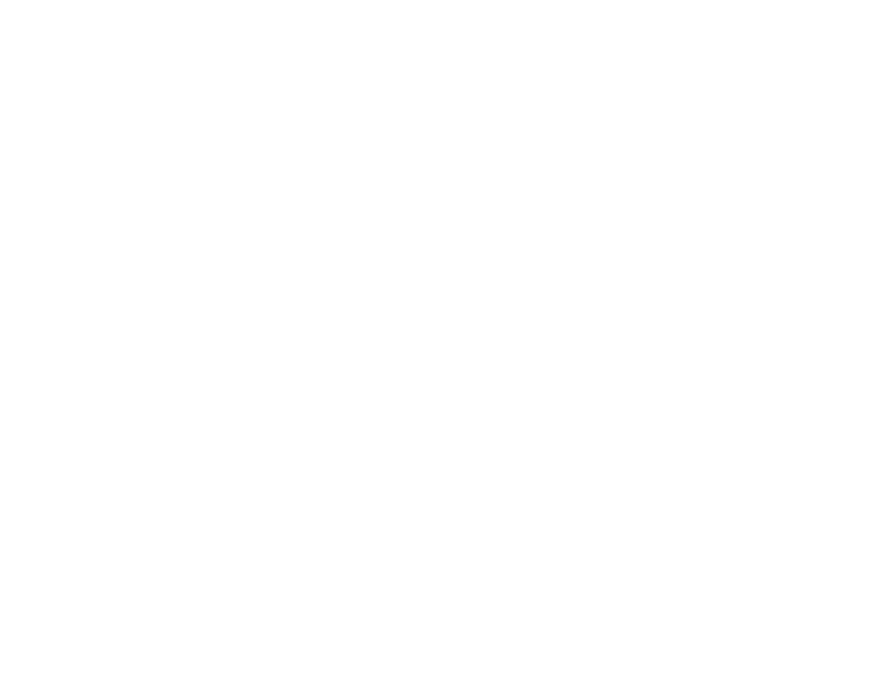
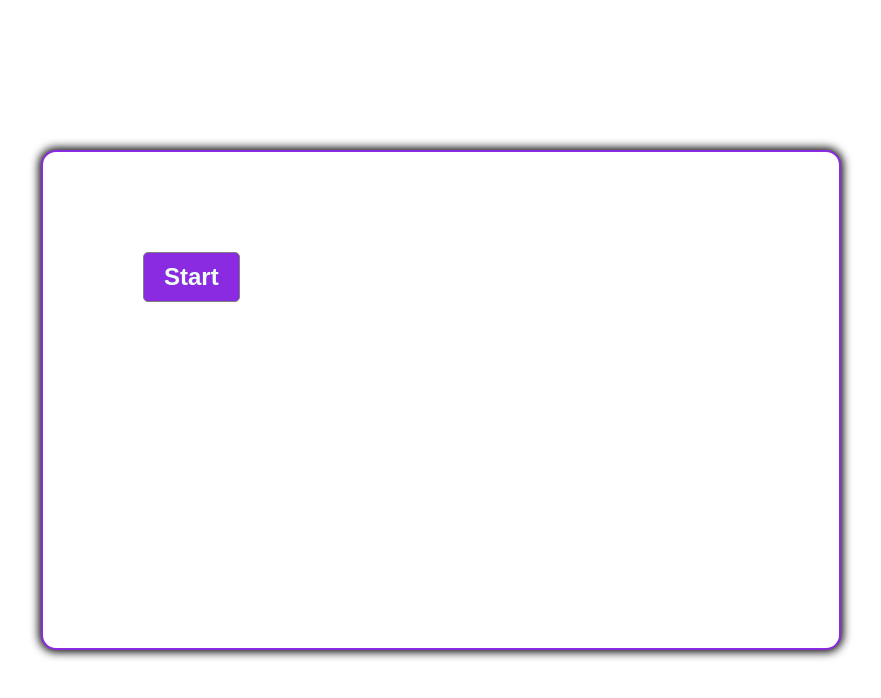
Before and after one commit to bspur11/quiz-game, a plain HTML site: page index.html in a window 1280 px wide. Shown: the whole page, without its empty margins (199-1080 px from the left). Drawn offline with Linux system fonts and the light colour scheme.

Commit message:
start javaS

```diff
--- a/assets/js/script.js
+++ b/assets/js/script.js
@@ -1,4 +1,36 @@
+const startButton = document.getElementById('start-btn');
+const questionContainerElement = document.getElementById('question-container');
+
+startButton.addEventListener('click', startGame);
+
+
+function startGame() {
+  console.log('Started');
+  startButton.classList.add('hide');
+}
+
+function setNextQuestion() {
+
+}
+
+function selectAnswer() {
+
+}
+
+
+
+
+
+
+
+
+
+
+
+
+
 // TODO: Create an array with five question objects
+
 var questions = [
 
   {
--- /dev/null
+++ b/assets/styles.css/styles.css
@@ -0,0 +1,73 @@
+*,
+*::before,
+*::after {
+  box-sizing: border-box;
+  /* font-family: Gotham Rounded; */
+}
+
+:root {
+  --hue-neutral: 200;
+  --hue-wrong: 0;
+  --hue-correct: 145;
+
+}
+
+body {
+  --hue: var(--hue-neutral);
+  padding: 0;
+  margin: 0;
+  display: flex;
+  width: 100vw;
+  height: 100vh;
+  justify-content: center;
+  align-items: center;
+}
+
+
+.container {
+  width: 800px;
+  max-width: 80%;
+  height: 500px;
+  background-color: white;
+  border: 2px solid blueviolet;
+  box-shadow: 0 0 10px 2px;
+  border-radius: 15px;
+  padding: 100px 400px 100px 100px;
+}
+
+.btn-grid {
+  display: grid;
+  grid-template-columns: 1, auto;
+  gap: 10px;
+  margin: 20px 0;
+}
+
+.btn {
+  color: honeydew;
+  background-color: blueviolet;
+  border: 1px solid gray;
+  border-radius: 5px;
+  padding: 15px 10px;
+  outline: none;
+}
+
+.btn:hover {
+  border: 2px solid black;
+  box-shadow: 0 0 10px 2px gray;
+}
+
+.start-btn,
+.next-btn {
+  font-size: 1.5rem;
+  font-weight: bold;
+  padding: 10px 20px;
+}
+
+.start-btn:hover,
+.next-btn:hover {
+  background-color: rebeccapurple;
+}
+
+.hide {
+  display: none;
+}
--- a/index.html
+++ b/index.html
@@ -1,13 +1,32 @@
 <!DOCTYPE html>
 <html lang="en-us">
+
 <head>
   <meta charset="UTF-8" />
   <meta name="viewport" content="width=device-width, initial-scale=1.0" />
   <meta http-equiv="X-UA-Compatible" content="ie=edge" />
+  <link rel="stylesheet" href="/assets/styles.css/styles.css">
   <title>True or False Game</title>
 </head>
 
 <body>
+  <div class="container">
+    <div id="question-container" class="hide">
+      <div id="question">Question</div>
+      <div id="answer-buttons" class="btn-grid">
+        <button class="btn">Answer 1</button>
+        <button class="btn">Answer 2</button>
+        <button class="btn">Answer 3</button>
+        <button class="btn">Answer 4</button>
+      </div>
+    </div>
+    <div class="controls">
+      <button id="start-btn" class="start-btn btn">Start</button>
+      <button id="next-btn" class="next-btn btn hide">Next</button>
+    </div>
+  </div>
+
   <script src="./assets/js/script.js"></script>
 </body>
+
 </html>
```
Lines whose indentation alone changed are shown as unchanged.
